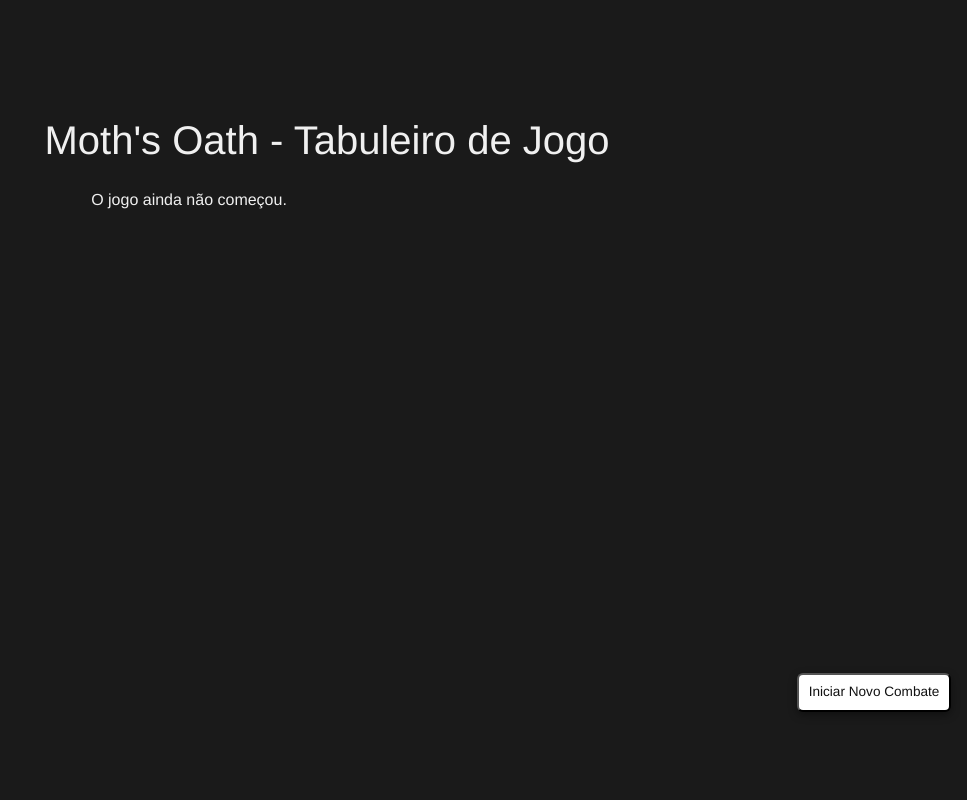
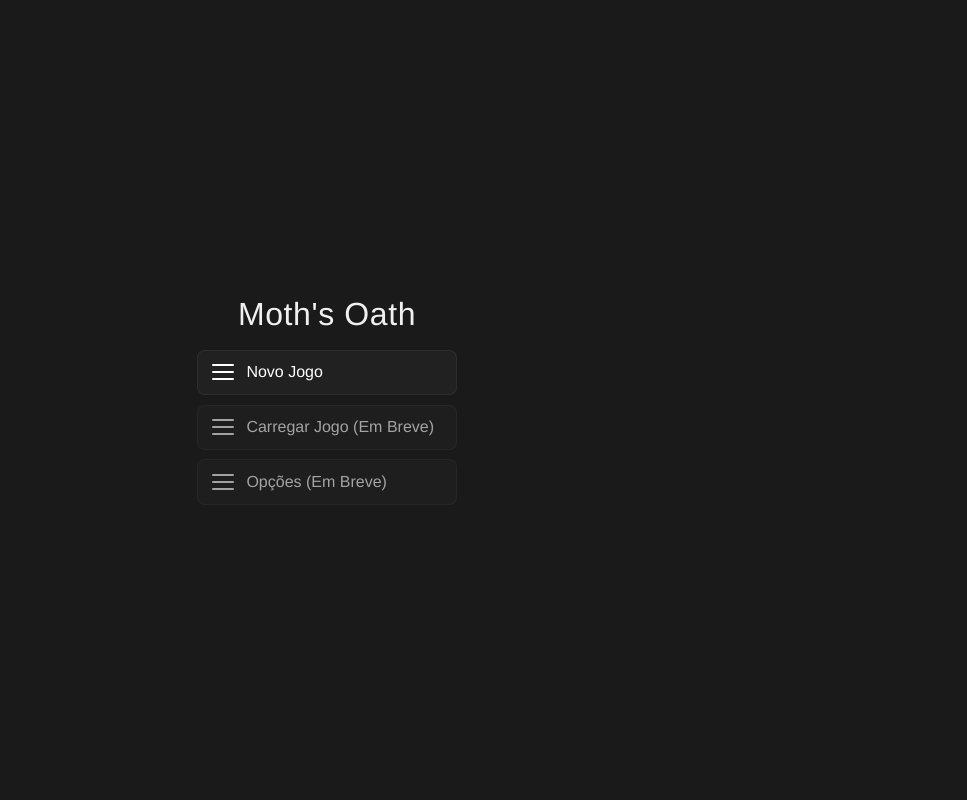
Before and after one commit to FocaChu/Moths-Oath, an ASP.NET Core app: page / in a window 1280 px wide. Shown: the whole page, without its empty margins (313-1280 px from the left). Run offline with ASP.NET Core 8, Linux system fonts and the light colour scheme; style sheets or scripts are compiled from the project's sources.

Commit message:
refactor(GameState): refactor to support game states

```diff
--- a/MothsOath.Core/Abilities/BasicAttackAbility.cs
+++ b/MothsOath.Core/Abilities/BasicAttackAbility.cs
@@ -1,4 +1,5 @@
 using MothsOath.Core.Common;
+using MothsOath.Core.States;
 
 namespace MothsOath.Core.Abilities;
 
@@ -6,7 +7,7 @@ public class BasicAttackAbility : IAbility
 {
     public string Id => "ability_basic_attack";
 
-    public void Execute(Character source, Character target, GameStateManager gameState)
+    public void Execute(Character source, Character target, CombatState gameState)
     {
         int damage = source.BaseStrength;
         target.TakeDamage(damage, false);
--- a/MothsOath.Core/Abilities/IAbility.cs
+++ b/MothsOath.Core/Abilities/IAbility.cs
@@ -1,4 +1,5 @@
 using MothsOath.Core.Common;
+using MothsOath.Core.States;
 
 namespace MothsOath.Core.Abilities;
 
@@ -6,5 +7,5 @@ public interface IAbility
 {
     string Id { get; }
 
-    void Execute(Character source, Character target, GameStateManager gameState);
+    void Execute(Character source, Character target, CombatState gameState);
 }
--- a/MothsOath.Core/Abilities/PowerStrikeAbility.cs
+++ b/MothsOath.Core/Abilities/PowerStrikeAbility.cs
@@ -1,4 +1,5 @@
 using MothsOath.Core.Common;
+using MothsOath.Core.States;
 
 namespace MothsOath.Core.Abilities;
 
@@ -6,7 +7,7 @@ public class PowerStrikeAbility : IAbility
 {
     public string Id => "ability_power_strike";
 
-    public void Execute(Character source, Character target, GameStateManager gameState)
+    public void Execute(Character source, Character target, CombatState gameState)
     {
         int damage = source.BaseStrength * 2;
         target.TakeDamage(damage, false);
--- a/MothsOath.Core/Common/Character.cs
+++ b/MothsOath.Core/Common/Character.cs
@@ -24,6 +24,7 @@ public abstract class Character
 
     public int TotalDefense => BaseDefense + BonusDefense;
 
+    public bool IsAlive => CurrentHP > 0;
 
     public event Action<Character, int> OnDamageTaken;
 
--- a/MothsOath.Core/Entities/Enemy.cs
+++ b/MothsOath.Core/Entities/Enemy.cs
@@ -1,5 +1,6 @@
 using MothsOath.Core.Abilities;
 using MothsOath.Core.Common;
+using MothsOath.Core.States;
 
 namespace MothsOath.Core.Entities;
 
@@ -14,7 +15,7 @@ public class Enemy : Character
     public int CurrentCooldown { get; set; }
 
 
-    public void TakeTurn(GameStateManager gameState)
+    public void TakeTurn(CombatState gameState)
     {
         var target = gameState.Player;
 
--- a/MothsOath.Core/Factories/AbilityFactory.cs
+++ b/MothsOath.Core/Factories/AbilityFactory.cs
@@ -1,5 +1,6 @@
 using MothsOath.Core.Abilities;
 using MothsOath.Core.Common;
+using MothsOath.Core.States;
 
 namespace MothsOath.Core.Factories;
 
@@ -42,7 +43,7 @@ public class NullAbility : IAbility
         Id = $"missing_ability_{missingId}";
     }
 
-    public void Execute(Character source, Character target, GameStateManager gameState)
+    public void Execute(Character source, Character target, CombatState gameState)
     {
         Console.WriteLine($"[AVISO] Tentativa de executar uma habilidade não encontrada com ID '{Id}'. Nenhuma ação foi tomada.");
     }
--- a/MothsOath.UI/Components/Pages/GameBoard.razor
+++ /dev/null
@@ -1,85 +0,0 @@
-@page "/"
-@rendermode InteractiveServer
-@inject GameStateManager GameState
-
-<PageTitle>Moth's Oath</PageTitle>
-
-<h1>Moth's Oath - Tabuleiro de Jogo</h1>
-
-<div class="game-board-grid">
-    <section class="board-area">
-        @if (GameState.Player != null)
-        {
-            <h2>Inimigos</h2>
-            @if (GameState.Enemies.Any())
-            {
-                <div class="enemy-container">
-                    @foreach (var enemy in GameState.Enemies)
-                    {
-                        <div class="enemy-card" @onclick="() => TargetEnemy(enemy)">
-                            <p><strong>@enemy.Name</strong></p>
-                            <p>HP: @enemy.CurrentHP / @enemy.MaxHP</p>
-                        </div>
-                    }
-                </div>
-            }
-            else
-            {
-                <p>Nenhum inimigo no campo.</p>
-            }
-        }
-        else
-        {
-            <p>O jogo ainda não começou.</p>
-        }
-    </section>
-
-</div>
-
-<hr />
-
-<button class="start-button floating-start-button" @onclick="StartGame">Iniciar Novo Combate</button>
-
-@if (GameState.Player != null && GameState.Player.Hand.Any())
-{
-    <div class="player-hand-container">
-        <h3>Sua Mão</h3>
-        <div class="hand">
-            @foreach (var card in GameState.Player.Hand)
-            {
-                <div @onclick="() => SelectCard(card)">
-                    <CardComponent CardData="card" />
-                </div>
-            }
-        </div>
-    </div>
-}
-
-@code {
-
-    private BaseCard? selectedCard;
-
-    private void SelectCard(BaseCard card)
-    {
-        selectedCard = card;
-        Console.WriteLine($"Carta selecionada: {card.Name}");
-    }
-
-    private void TargetEnemy(Enemy enemy)
-    {
-        if (selectedCard == null)
-        {
-            Console.WriteLine("Nenhuma carta selecionada para atacar.");
-            return;
-        }
-
-        Console.WriteLine($"Inimigo alvo: {enemy.Name}");
-        GameState.PlayCard(selectedCard, enemy);
-        selectedCard = null;
-    }
-
-    private void StartGame()
-    {
-        GameState.StartNewCombat();
-    }
-}
--- /dev/null
+++ b/MothsOath.UI/Components/Pages/Home.razor
@@ -0,0 +1,31 @@
+@page "/"
+@rendermode InteractiveServer
+@inject GameManager GameManager
+@using MothsOath.UI.Components.States
+
+<PageTitle>Moth's Oath</PageTitle>
+
+@if (GameManager.CurrentState is MainMenuState menuState)
+{
+    <MainMenuUI MenuState="menuState" />
+}
+else if (GameManager.CurrentState is CombatState combatState)
+{
+    <CombatUI CombatState="combatState" />
+}
+else
+{
+    <p>Carregando...</p>
+}
+
+@code {
+    protected override void OnInitialized()
+    {
+        GameManager.OnStateChanged += (newState) => InvokeAsync(StateHasChanged);
+    }
+
+    public void Dispose()
+    {
+        GameManager.OnStateChanged -= (newState) => InvokeAsync(StateHasChanged);
+    }
+}
--- /dev/null
+++ b/MothsOath.UI/Components/States/MainMenuUI.razor
@@ -0,0 +1,29 @@
+<div class="main-menu-container">
+    <h1>Moth's Oath</h1>
+    <div class="hamburger-menu">
+        <button class="hamburger-btn" @onclick="StartNewGame">
+            <span class="hamburger-icon"><div></div></span>
+            <span>Novo Jogo</span>
+        </button>
+
+        <button class="hamburger-btn" disabled>
+            <span class="hamburger-icon"><div></div></span>
+            <span>Carregar Jogo (Em Breve)</span>
+        </button>
+
+        <button class="hamburger-btn" disabled>
+            <span class="hamburger-icon"><div></div></span>
+            <span>Opções (Em Breve)</span>
+        </button>
+    </div>
+</div>
+
+@code {
+    [Parameter]
+    public MainMenuState MenuState { get; set; }
+
+    private void StartNewGame()
+    {
+        MenuState.StartNewGame();
+    }
+}
--- /dev/null
+++ b/MothsOath.UI/Components/States/MainMenuUI.razor.css
@@ -0,0 +1,69 @@
+.main-menu-container {
+    display: flex;
+    flex-direction: column;
+    align-items: center;
+    gap: 1rem;
+    padding: 2rem 1rem;
+}
+
+.main-menu-container h1 {
+    margin: 0;
+    font-size: 2rem;
+    letter-spacing: 0.6px;
+}
+
+.hamburger-menu {
+    display: flex;
+    flex-direction: column;
+    gap: 0.6rem;
+    width: 260px;
+    align-items: stretch;
+}
+
+.hamburger-btn {
+    display: flex;
+    align-items: center;
+    gap: 0.75rem;
+    padding: 0.6rem 0.9rem;
+    background: rgba(255,255,255,0.03);
+    color: #fff;
+    border: 1px solid rgba(255,255,255,0.06);
+    border-radius: 8px;
+    cursor: pointer;
+    font-size: 1rem;
+    transition: transform 0.08s ease, background 0.12s ease;
+}
+
+.hamburger-btn:active { transform: translateY(1px); }
+.hamburger-btn:focus { outline: none; box-shadow: 0 0 0 3px rgba(30,144,255,0.12); }
+
+.hamburger-icon {
+    width: 22px;
+    height: 16px;
+    display: inline-block;
+    position: relative;
+}
+
+.hamburger-icon::before,
+.hamburger-icon::after,
+.hamburger-icon div {
+    content: '';
+    position: absolute;
+    left: 0;
+    right: 0;
+    height: 2px;
+    background: currentColor;
+    border-radius: 2px;
+}
+.hamburger-icon::before { top: 0; }
+.hamburger-icon div { top: 50%; transform: translateY(-50%); }
+.hamburger-icon::after { bottom: 0; }
+
+.hamburger-btn[disabled] {
+    opacity: 0.6;
+    cursor: not-allowed;
+}
+
+@media (max-width: 520px) {
+    .hamburger-menu { width: 90%; }
+}
--- a/MothsOath.UI/Components/_Imports.razor
+++ b/MothsOath.UI/Components/_Imports.razor
@@ -11,3 +11,4 @@
 @using MothsOath.Core
 @using MothsOath.Core.Entities
 @using MothsOath.Core.Common
+@using MothsOath.Core.States
--- a/MothsOath.UI/Program.cs
+++ b/MothsOath.UI/Program.cs
@@ -10,7 +10,7 @@ builder.Services.AddRazorComponents()
 builder.Services.AddSingleton<AbilityFactory>();
 builder.Services.AddSingleton<EnemyFactory>();
 
-builder.Services.AddSingleton<GameStateManager>();
+builder.Services.AddSingleton<GameManager>();
 
 var app = builder.Build();
 
```
Also changed, not shown: MothsOath.Core/GameManager.cs (added, +23 -0 lines), MothsOath.Core/States/CombatState.cs (renamed from MothsOath.Core/GameStateManager.cs, +21 -12 lines), MothsOath.Core/States/IGameState.cs (added, +10 -0 lines), MothsOath.Core/States/MainMenuState.cs (added, +28 -0 lines), MothsOath.UI/Components/States/CombatUI.razor (added, +80 -0 lines), MothsOath.UI/Components/States/CombatUI.razor.css (added, +65 -0 lines), MothsOath.UI/Components/Pages/Home.razor.css (renamed from MothsOath.UI/Components/Pages/GameBoard.razor.css).
